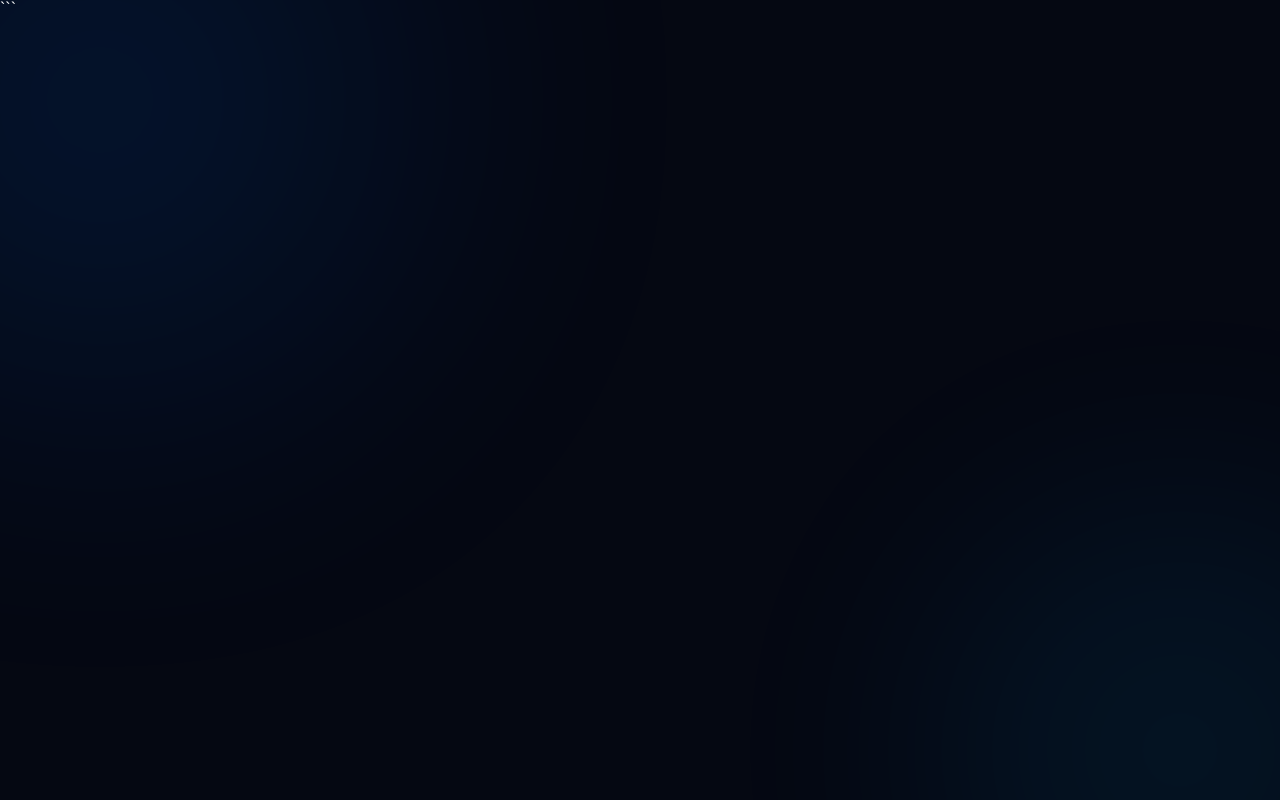
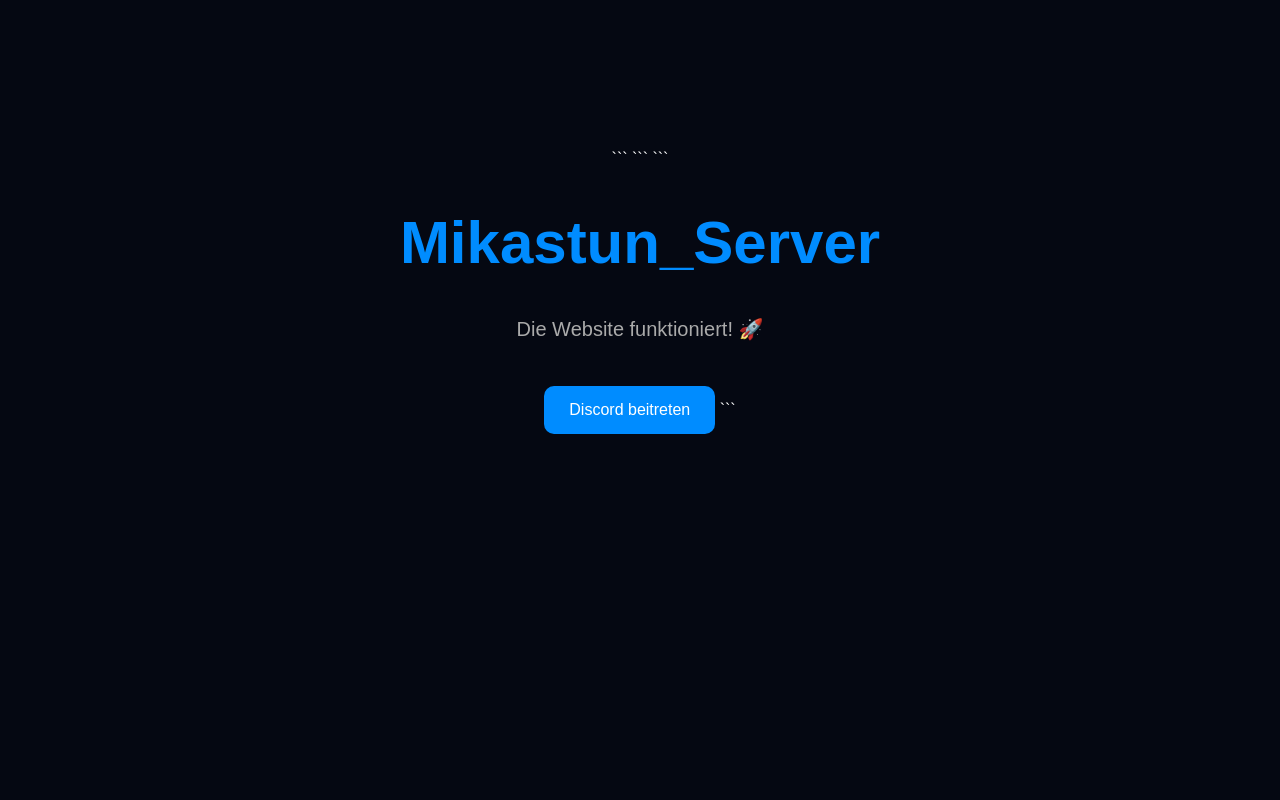
Before and after one commit to JonteStun/Mikastun_Server-Website, a plain HTML site: page index.html in a window 1280 px wide. Drawn offline with Linux system fonts and the light colour scheme.

Commit message:
Update index.html

````diff
--- a/index.html
+++ b/index.html
@@ -4,57 +4,54 @@
 <head>
     <meta charset="UTF-8">
     <meta name="viewport" content="width=device-width, initial-scale=1.0">
-    <meta name="description" content="Mikastun_Server – Eine aktive und freundliche Discord Community.">
-    <title>Mikastun_Server | Community</title>
+    <title>Mikastun_Server</title>
 
 ```
 <style>
-    * {
+    body {
         margin: 0;
-        padding: 0;
-        box-sizing: border-box;
-        scroll-behavior: smooth;
+        background: #050812;
+        color: white;
+        font-family: Arial, sans-serif;
+        text-align: center;
+        padding-top: 150px;
     }
 
-    body {
-        font-family: Arial, Helvetica, sans-serif;
-        background: #050812;
-        color: #ffffff;
-        overflow-x: hidden;
+    h1 {
+        font-size: 60px;
+        color: #008cff;
     }
 
-    /* Hintergrund */
-    body::before {
-        content: "";
-        position: fixed;
-        width: 600px;
-        height: 600px;
-        background: #006eff;
-        opacity: 0.12;
-        filter: blur(140px);
-        border-radius: 50%;
-        top: -200px;
-        left: -200px;
-        z-index: -1;
+    p {
+        font-size: 20px;
+        color: #aaa;
     }
 
-    body::after {
-        content: "";
-        position: fixed;
-        width: 500px;
-        height: 500px;
-        background: #00aaff;
-        opacity: 0.08;
-        filter: blur(130px);
-        border-radius: 50%;
-        bottom: -200px;
-        right: -150px;
-        z-index: -1;
+    a {
+        display: inline-block;
+        margin-top: 25px;
+        padding: 15px 25px;
+        background: #008cff;
+        color: white;
+        text-decoration: none;
+        border-radius: 10px;
     }
+</style>
+```
 
-    /* Navigation */
-    nav {
-        position: fixed;
-        top: 0;
-        width: 100%;
+</head>
+
+<body>
+
 ```
+<h1>Mikastun_Server</h1>
+
+<p>Die Website funktioniert! 🚀</p>
+
+<a href="https://discord.gg/XeKZHeJbf" target="_blank">
+    Discord beitreten
+</a>
+```
+
+</body>
+</html>
````
